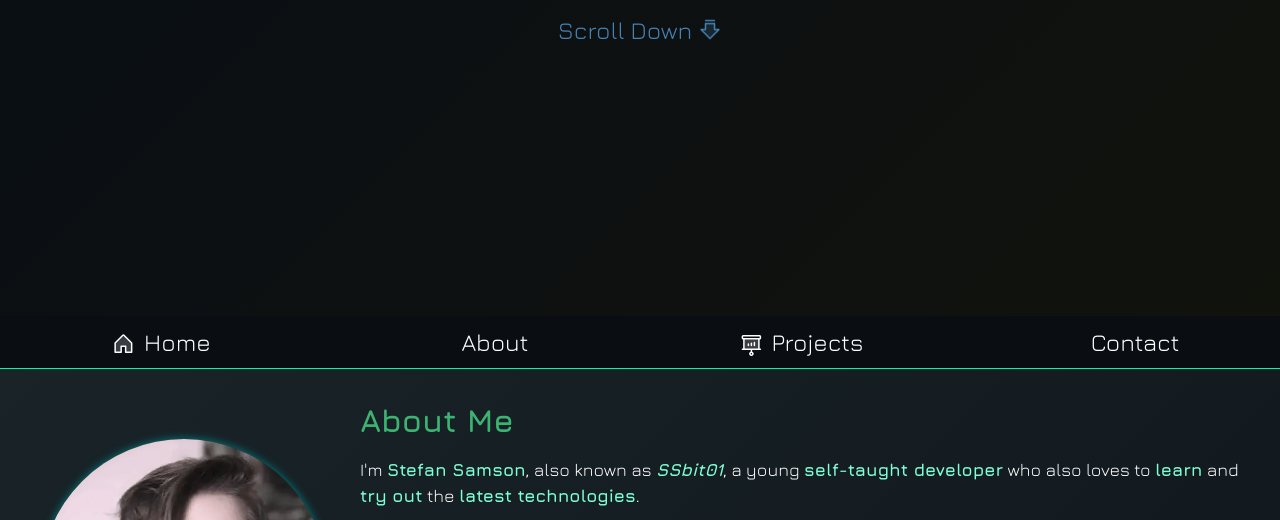
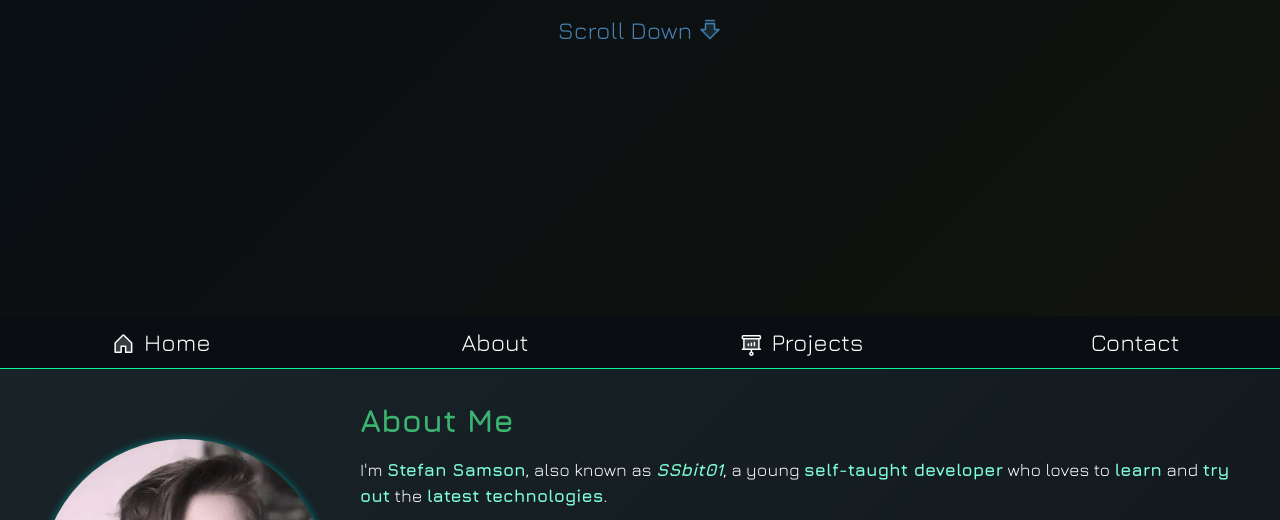
Before and after one commit to SSbit01/ssbit01.github.io, an Astro site: page / in a window 1280 px wide. Shown: the part 432-952 px from the top of the page. Built offline with nearby package versions, Linux system fonts and the light colour scheme; Astro itself is replaced by a stand-in of ours; some icons are missing.

Commit message:
fix(About): remove "also" from "...who also loves..."

```diff
--- a/src/sections/About.astro
+++ b/src/sections/About.astro
@@ -14,7 +14,7 @@ import Skill from "@/components/Skill.astro"
 
     <div id="about-summary">
       <h1 class="title-section"><a href="#about-me">About Me</a></h1>
-      <p>I'm <strong>Stefan Samson</strong>, also known as <em><strong>SSbit01</strong></em>, a young <strong>self-taught developer</strong> who also loves to <strong>learn</strong> and <strong>try out</strong> the <strong>latest technologies</strong>.</p>
+      <p>I'm <strong>Stefan Samson</strong>, also known as <em><strong>SSbit01</strong></em>, a young <strong>self-taught developer</strong> who loves to <strong>learn</strong> and <strong>try out</strong> the <strong>latest technologies</strong>.</p>
       <p>Capable of developing <strong>full-stack web applications</strong> and doing some <strong>data analysis</strong> and <strong>visualization</strong> with <em>Python</em> and <em>JavaScript</em> (or <em>TypeScript</em>).</p>
       <p>I've always been curious about <strong>science</strong> and <strong>technology</strong>. <em>Python</em> was my first programming language, which I taught myself at the age of 12. Shortly after, I became interested in <strong>Data Science</strong> and <strong>Artificial Intelligence</strong>, which I'm still learning.</p>
       <p>I was also interested in <strong>Web Development</strong> and <strong>Communications</strong>; I learned <em>front-end</em> and <em>back-end</em> technologies that allowed me to create <u>exciting projects</u>.</p>
```
